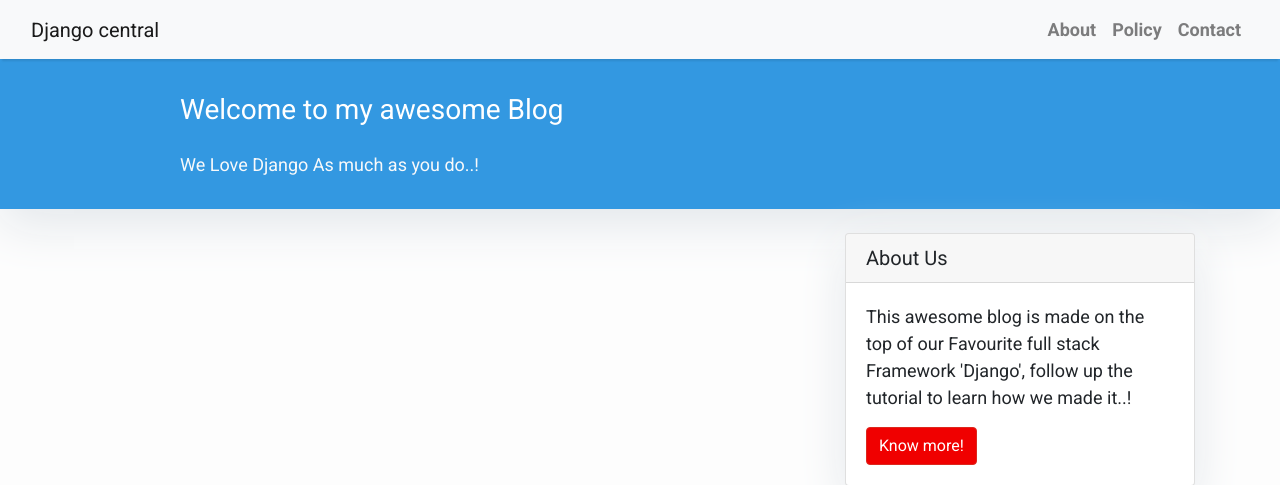
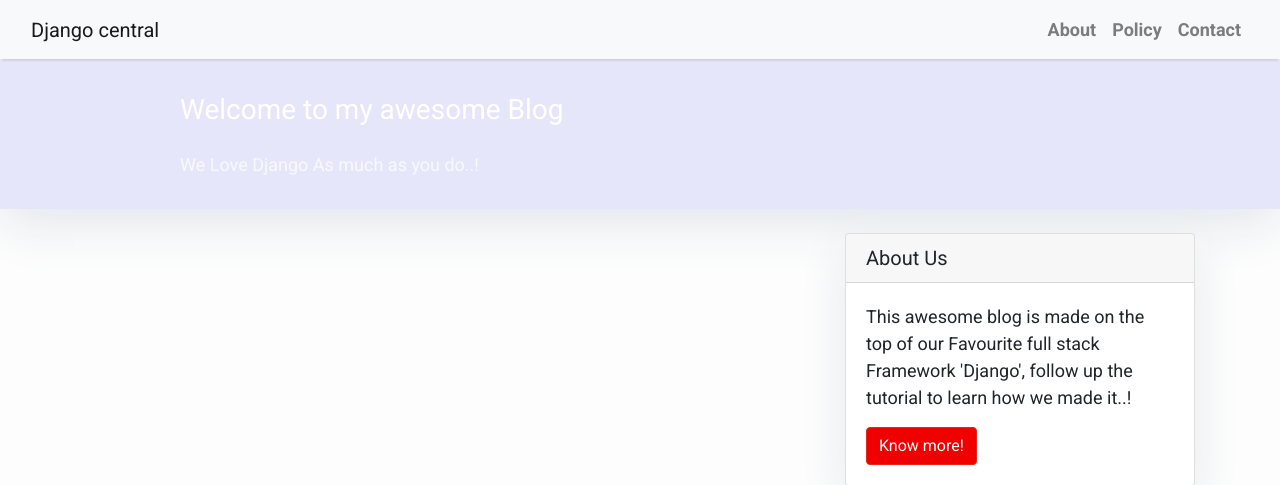
Before and after one commit to mew-ka/mysite, a Django app: template templates/index.html in a window 1280 px wide. Shown: the top 485 px of the page. Run offline with Django 4.2, Linux system fonts and the light colour scheme; the template is opened without the code that fills it, so the values that code supplies are empty; some libraries are stand-ins or nearby versions.

Commit message:
changed background color for masthead (#1)

```diff
--- a/templates/base.html
+++ b/templates/base.html
@@ -26,7 +26,7 @@
             border-color: #dc281e;
         }
         .masthead {
-            background: #3398E1;
+            background: #E6E6FA;
             height: auto;
             padding-bottom: 15px;
             box-shadow: 0 16px 48px #E3E7EB;
```
